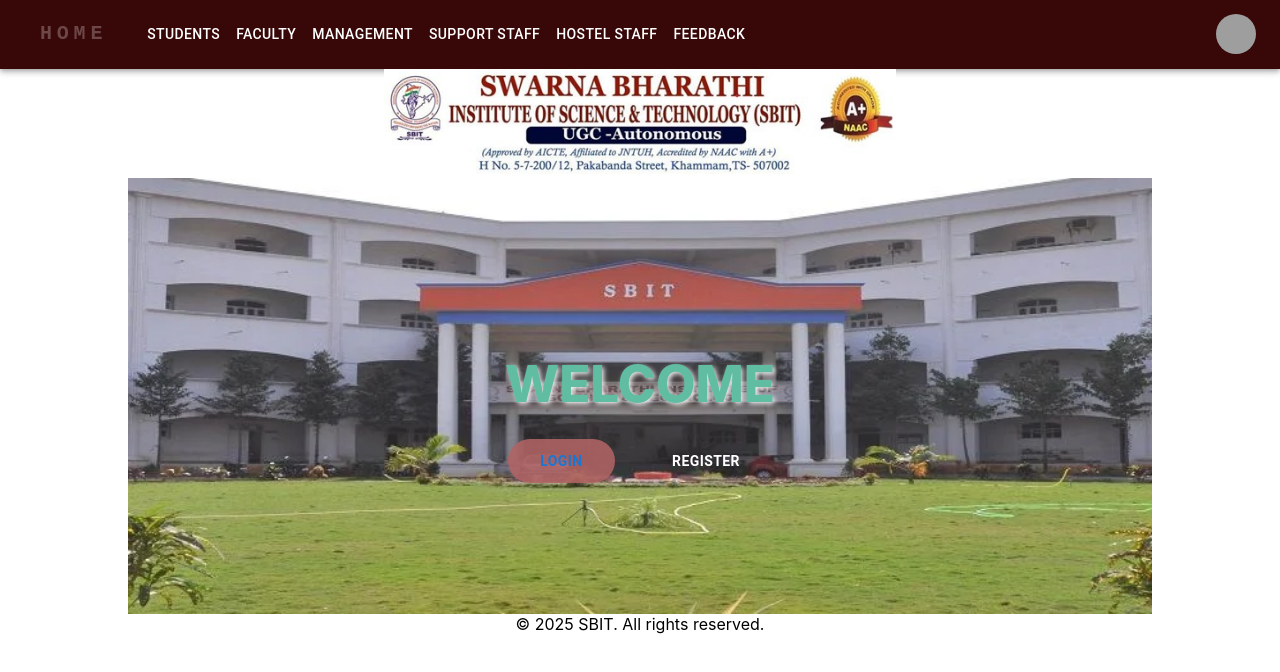
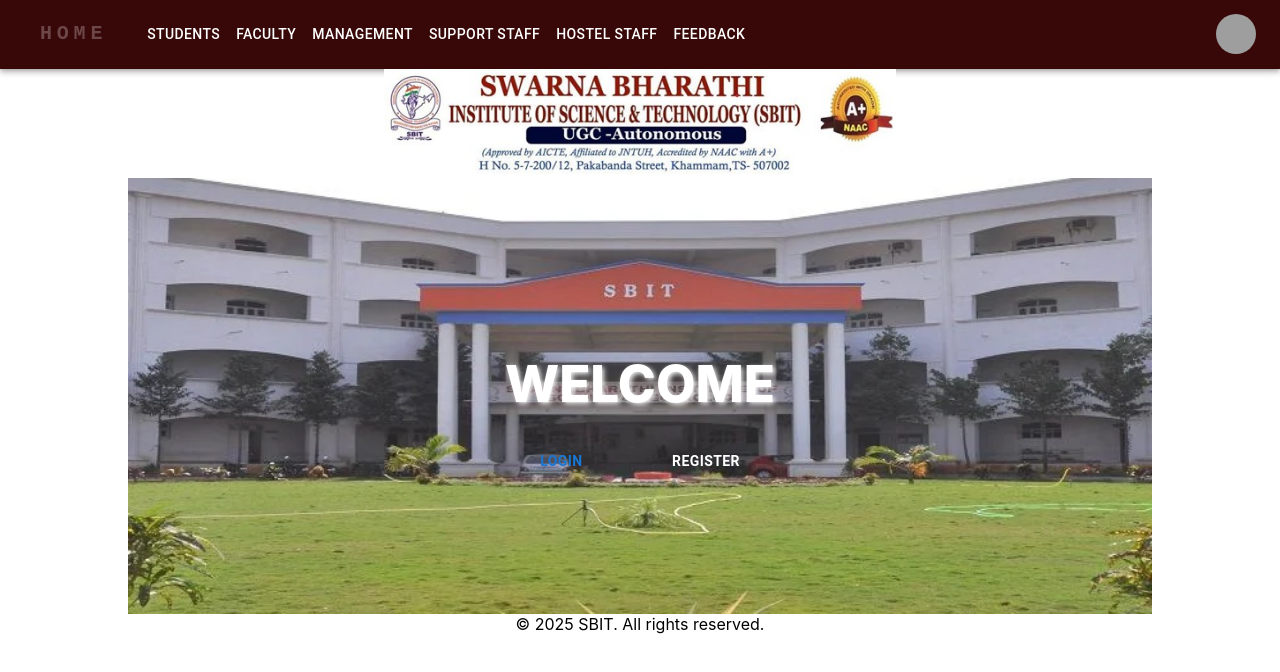
Before and after one commit to nadiyamreen/SBITMERN1NADIYA, a React (Create React App) app in the folder client/: page / in a window 1280 px wide. Shown: the top 672 px of the page. Built offline with nearby package versions, Linux system fonts and the light colour scheme; grey boxes are pictures that could not be loaded; some icons are missing.

Commit message:
Update Home.js

```diff
--- a/client/src/components/Home.js
+++ b/client/src/components/Home.js
@@ -31,7 +31,7 @@
     title: {
       fontSize: "4vw",
       fontWeight: "800",
-      color: "#60bda1ff",
+      color: "#7bc47",
       textShadow: "2px 2px 5px rgba(255,255,255,0.9)",
       marginBottom: "2vw",
     },
@@ -61,7 +61,7 @@
               px: 4,
               fontWeight: 600,
               borderRadius: "30px",
-              backgroundColor: "#b16363e0",
+              backgroundColor: "#7bc47",
               color: "#7bc47",
               "&:hover": { backgroundColor: "#7bc47" },
             }}
```
